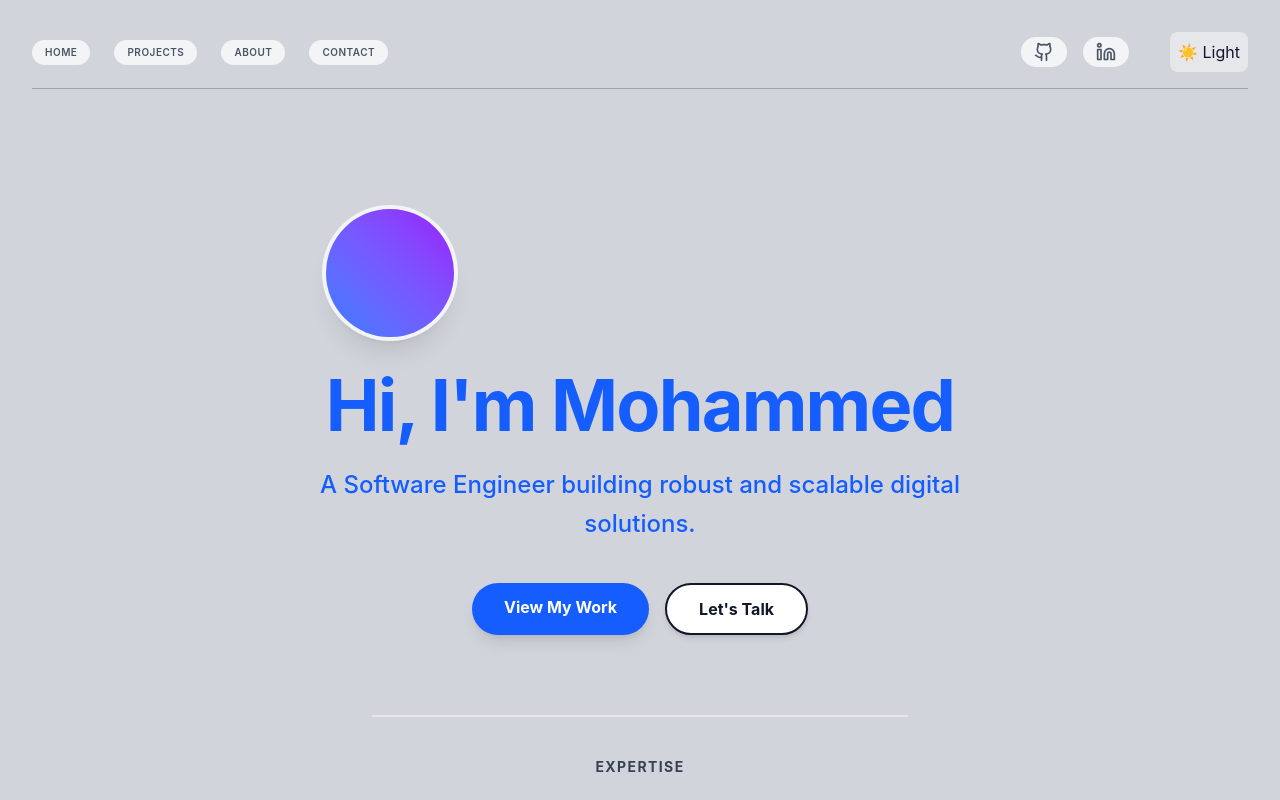
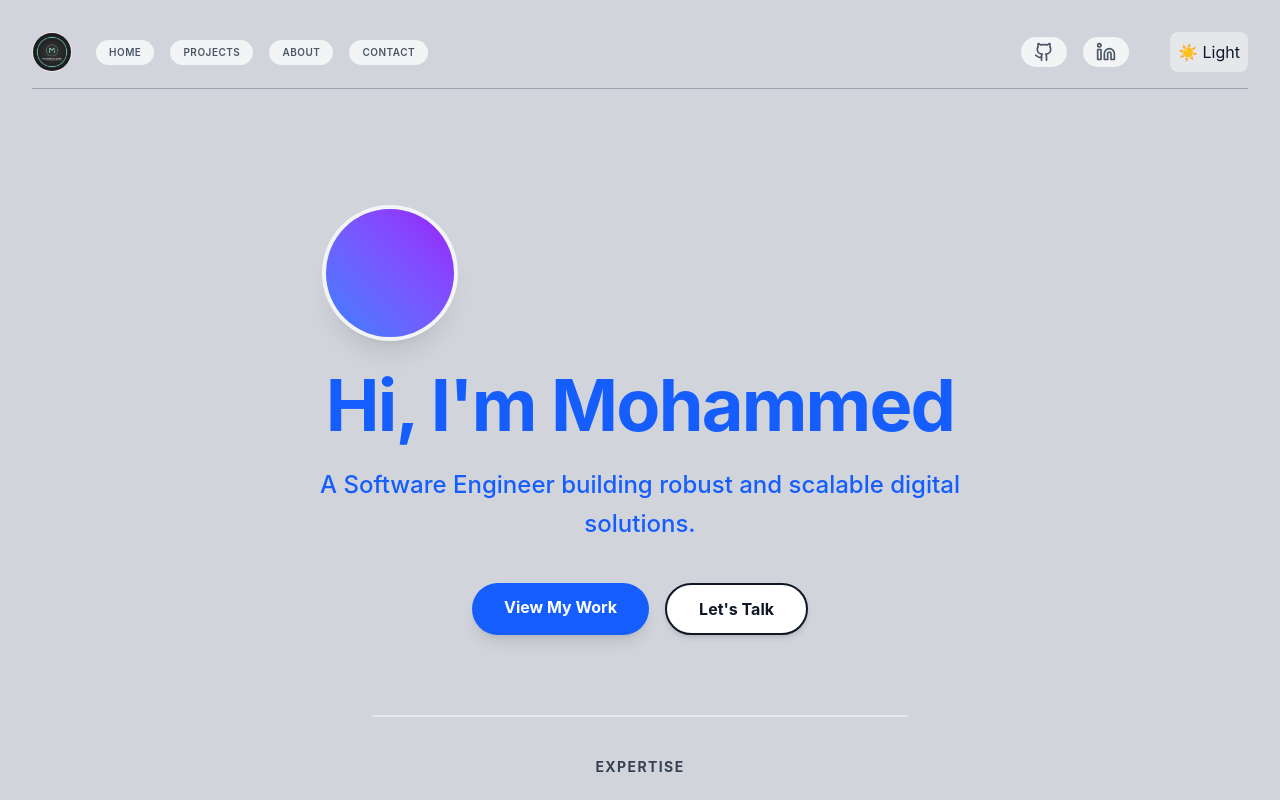
Before and after one commit to MohammedAl-Omari/MyPortfolio, a React (Vite) app: page / in a window 1280 px wide. Shown: the top 800 px of the page. Built offline with nearby package versions, Linux system fonts and the light colour scheme.

Commit message:
Add logo

```diff
--- a/index.html
+++ b/index.html
@@ -3,7 +3,8 @@
   <head>
     <meta charset="UTF-8" />
     <meta name="viewport" content="width=device-width, initial-scale=1.0" />
-    <title>My Portfolio</title>
+    <link rel="icon" type="image/png" href="/logo.png" />
+    <title>Mohammed Al-Omari | Software Engineer</title>
   </head>
   <body>
     <div id="root"></div>
--- a/src/App.tsx
+++ b/src/App.tsx
@@ -9,14 +9,24 @@ import RandomQuote from "./Components/RandomQuote";
 
 export default function App() {
   return (
-    /* No bg- classes here; handled by body in index.css */
     <div className="min-h-screen w-full p-8 flex flex-col">
-      <nav className="flex items-center gap-6 mb-10 border-b pb-4 theme-border">
-        <div className="flex gap-4 md:gap-6">
-          <Link to="/" className="font-semibold hover:text-blue-500 transition-colors px-3 py-1 text-[10px] uppercase tracking-wider font-bold rounded-full bg-gray-100 dark:bg-gray-800 text-gray-600 dark:text-gray-300 border border-transparent dark:border-gray-700">Home</Link>
-          <Link to="/projects" className="font-semibold hover:text-blue-500 transition-colors px-3 py-1 text-[10px] uppercase tracking-wider font-bold rounded-full bg-gray-100 dark:bg-gray-800 text-gray-600 dark:text-gray-300 border border-transparent dark:border-gray-700">Projects</Link>
-          <Link to="/about" className="font-semibold hover:text-blue-500 transition-colors px-3 py-1 text-[10px] uppercase tracking-wider font-bold rounded-full bg-gray-100 dark:bg-gray-800 text-gray-600 dark:text-gray-300 border border-transparent dark:border-gray-700">About</Link>
-          <Link to="/contact" className="font-semibold hover:text-blue-500 transition-colors px-3 py-1 text-[10px] uppercase tracking-wider font-bold rounded-full bg-gray-100 dark:bg-gray-800 text-gray-600 dark:text-gray-300 border border-transparent dark:border-gray-700">Contact</Link>
+      <nav className="flex items-center gap-4 md:gap-6 mb-10 border-b pb-4 theme-border">
+
+        {/* --- LOGO SECTION --- */}
+        <Link to="/" className="flex items-center shrink-0">
+          <img
+            src="./logo.png"
+            alt="Logo"
+            className="w-10 h-10 rounded-full border border-gray-200 dark:border-gray-700 hover:scale-110 transition-transform"
+          />
+        </Link>
+
+        {/* --- NAVIGATION LINKS --- */}
+        <div className="flex gap-2 md:gap-4 overflow-x-auto no-scrollbar">
+          <Link to="/" className="font-semibold hover:text-blue-500 transition-colors px-3 py-1 text-[10px] uppercase tracking-wider rounded-full bg-gray-100 dark:bg-gray-800 text-gray-600 dark:text-gray-300 border border-transparent dark:border-gray-700">Home</Link>
+          <Link to="/projects" className="font-semibold hover:text-blue-500 transition-colors px-3 py-1 text-[10px] uppercase tracking-wider rounded-full bg-gray-100 dark:bg-gray-800 text-gray-600 dark:text-gray-300 border border-transparent dark:border-gray-700">Projects</Link>
+          <Link to="/about" className="font-semibold hover:text-blue-500 transition-colors px-3 py-1 text-[10px] uppercase tracking-wider rounded-full bg-gray-100 dark:bg-gray-800 text-gray-600 dark:text-gray-300 border border-transparent dark:border-gray-700">About</Link>
+          <Link to="/contact" className="font-semibold hover:text-blue-500 transition-colors px-3 py-1 text-[10px] uppercase tracking-wider rounded-full bg-gray-100 dark:bg-gray-800 text-gray-600 dark:text-gray-300 border border-transparent dark:border-gray-700">Contact</Link>
         </div>
 
         <div className="ml-auto flex items-center gap-4">
--- a/src/Components/DarkModeToggle.tsx
+++ b/src/Components/DarkModeToggle.tsx
@@ -1,7 +1,6 @@
 import { useEffect, useState } from "react";
 
 export default function DarkModeToggle() {
-  // Initialize state based on localStorage or system preference
   const [isDark, setIsDark] = useState(() => {
     return localStorage.getItem("theme") === "dark" ||
            (!("theme" in localStorage) && window.matchMedia("(prefers-color-scheme: dark)").matches);
--- a/src/Components/RandomQuote.tsx
+++ b/src/Components/RandomQuote.tsx
@@ -12,7 +12,6 @@ export default function RandomQuote() {
   const [quote, setQuote] = useState("");
 
   useEffect(() => {
-    // Pick a random quote from our local list
     const randomIndex = Math.floor(Math.random() * localQuotes.length);
     setQuote(localQuotes[randomIndex]);
   }, []);
--- a/src/Components/Reveal.tsx
+++ b/src/Components/Reveal.tsx
@@ -21,10 +21,6 @@ export default function Reveal({ children }: { children: React.ReactNode }) {
   return (
     <div
       ref={ref}
-      /* Removed the empty isVisible check.
-         Added transition-all so it doesn't block the theme swap.
-         Ensured color is 'inherit' so it follows your index.css body rules.
-      */
       className={`transition-all duration-700 ease-out transform ${
         isVisible ? "opacity-100 translate-y-0" : "opacity-0 translate-y-10"
       }`}
--- a/src/data/projects.ts
+++ b/src/data/projects.ts
@@ -14,7 +14,7 @@ export const projects: Project[] = [
     title: "Full-Stack Image Gallery",
     description: "A secure image management system featuring JWT authentication, Flask backend, and a Vue-powered frontend. Supports image uploads, deletions, and a responsive modal gallery view.",
     tags: ["Python", "Flask", "Vue.js", "JWT", "Axios"],
-    link: "#", // Add live link if you have it hosted
+    link: "#",
     github: "https://github.com/MohammedAl-Omari/Image_Gallery"
   },
   {
@@ -30,7 +30,7 @@ export const projects: Project[] = [
   title: "Campus Eats - Delivery System",
   description: "A professional food delivery backend built with C# and .NET. Implemented Domain-Driven Design (DDD) and MediatR to ensure a scalable and clean system architecture.",
   tags: [".NET", "C#", "DDD", "MediatR"],
-  link: "#", // Add link if available
+  link: "#",
   github: "https://github.com/MohammedAl-Omari"
 },
 {
--- a/src/index.css
+++ b/src/index.css
@@ -1,20 +1,20 @@
 @import "tailwindcss";
 
 :root {
-  /* Dimmer Light Mode Background */
-  --bg-color: #d1d5db;     /* This is a solid, dim gray (slate-300) */
-  --text-color: #0f172a;   /* Deep dark text */
-  --text-muted: #4b5563;   /* Muted gray text */
-  --border-color: #9ca3af; /* Darker border for light mode visibility */
+
+  --bg-color: #d1d5db;
+  --text-color: #0f172a;
+  --text-muted: #4b5563;
+  --border-color: #9ca3af;
   color-scheme: light;
 }
 
 .dark {
-  /* Deep Dark Mode Background */
-  --bg-color: #111827;     /* Tailwind's gray-900 */
-  --text-color: #ffffff;   /* Pure white text */
-  --text-muted: #9ca3af;   /* Light gray muted text */
-  --border-color: #374151; /* gray-700 */
+
+  --bg-color: #111827;
+  --text-color: #ffffff;
+  --text-muted: #9ca3af;
+  --border-color: #374151;
   color-scheme: dark;
 }
 
@@ -30,7 +30,7 @@ body {
   min-height: 100vh;
 }
 
-/* Helper classes to use in your components */
+
 .text-secondary {
   color: var(--text-muted);
 }
--- a/src/main.tsx
+++ b/src/main.tsx
@@ -2,7 +2,7 @@ import React from "react"
 import ReactDOM from "react-dom/client"
 import { HashRouter } from "react-router-dom"
 import App from "./App"
-import "./index.css" // Keep it here
+import "./index.css"
 
 ReactDOM.createRoot(document.getElementById("root")!).render(
   <React.StrictMode>
--- a/src/pages/About.tsx
+++ b/src/pages/About.tsx
@@ -9,7 +9,7 @@ const skillCategories = [
   {
     title: "Web & Frameworks",
     items: [".NET", "ASP.NET Core", "Vue.js", "Flask", "Next.js", "Tailwind"],
-    color: "group-hover:text-green-500" // You can keep this blue-500 if you want total consistency
+    color: "group-hover:text-green-500"
   },
   {
     title: "Low-Code & AI",
```
Also changed, not shown: public/logo.png (added).
